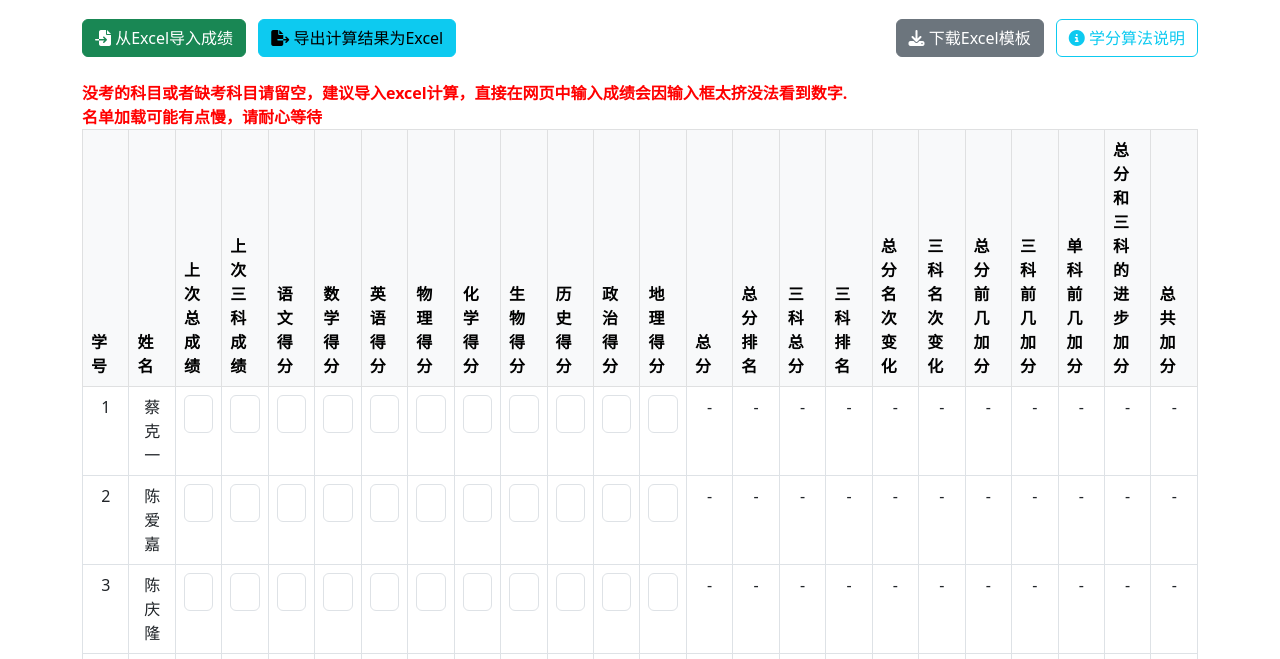
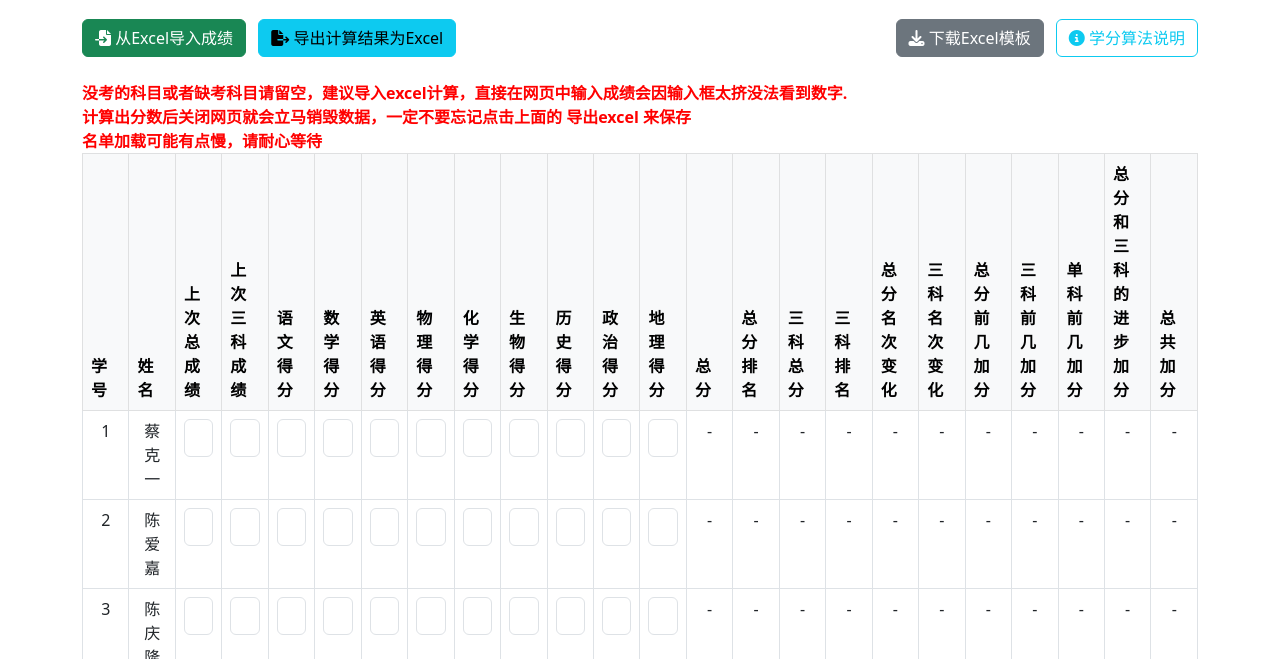
Before and after one commit to zhangMonday/gaoyi1credit, a plain HTML site: page index.html in a window 1280 px wide. Shown: the part 73-732 px from the top of the page. Drawn offline with Linux system fonts and the light colour scheme.

Commit message:
自动清除缓存

```diff
--- a/index.html
+++ b/index.html
@@ -3,6 +3,10 @@
 <head>
     <meta charset="UTF-8">
     <meta name="viewport" content="width=device-width, initial-scale=1.0">
+    <meta http-equiv="Cache-Control" content="no-cache, no-store, must-revalidate">
+<meta http-equiv="Pragma" content="no-cache">
+<meta http-equiv="Expires" content="0">
+
     <title>高一1班学分计算系统</title>
 <link rel="shortcut icon" href="/icons/banhui.ico"/>
     <!-- 为什么来看源代码？怕我搞后门？不信我绝交了呜呜呜呜呜呜呜呜呜呜呜呜哼-->
@@ -217,7 +221,7 @@
 
         <!-- 成绩输入表格 -->
         <div class="table-responsive mb-4">
-            <strong style="color:red">没考的科目或者缺考科目请留空，建议导入excel计算，直接在网页中输入成绩会因输入框太挤没法看到数字.<br>名单加载可能有点慢，请耐心等待</strong>
+            <strong style="color:red">没考的科目或者缺考科目请留空，建议导入excel计算，直接在网页中输入成绩会因输入框太挤没法看到数字.<br>计算出分数后关闭网页就会立马销毁数据，一定不要忘记点击上面的 导出excel 来保存<br>名单加载可能有点慢，请耐心等待</strong>
             <table class="table table-bordered table-hover" id="scores-table">
                 <thead class="table-light sticky-top">
                     <tr>
```
